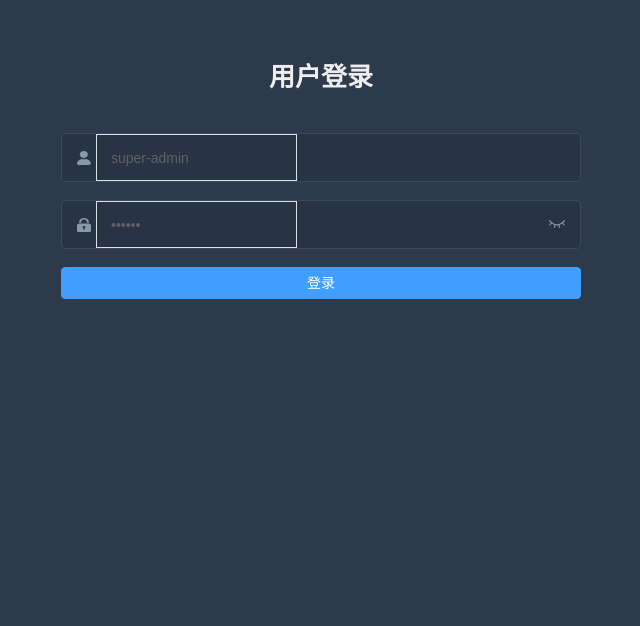
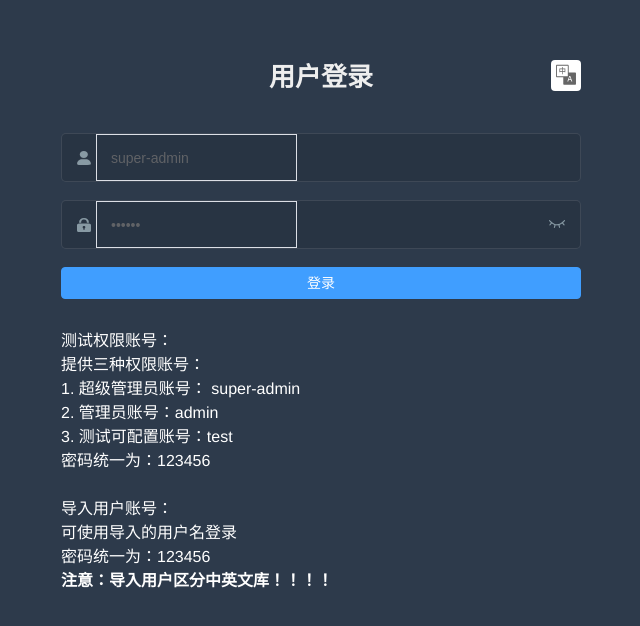
Before and after one commit to DAIFAZHAN/admin, a Vue app: page /#/login in a window 1280 px wide. Shown: the part 104-730 px from the top of the page, without its empty margins (319-959 px from the left). Built offline with nearby package versions, Linux system fonts and the light colour scheme.

Commit message:
style: 登录区域和navbar区域的国际化处理

```diff
--- a/src/components/LangSelect/index.vue
+++ b/src/components/LangSelect/index.vue
@@ -30,7 +30,7 @@ defineProps({
   effect: {
     type: String,
     default: 'dark',
-    validator: function(value) {
+    validator: function (value) {
       // 这个值必须匹配下列字符串中的⼀个
       return ['dark', 'light'].indexOf(value) !== -1
     }
@@ -40,9 +40,9 @@ const store = useStore()
 const language = computed(() => store.getters.language)
 // 切换语⾔的⽅法
 const i18n = useI18n()
-const handleSetLanguage = lang => {
+const handleSetLanguage = (lang) => {
   i18n.locale.value = lang
   store.commit('app/setLanguage', lang)
-  ElMessage.success('更新成功')
+  ElMessage.success(i18n.t('msg.toast.switchLangSuccess'))
 }
 </script>
--- a/src/i18n/index.js
+++ b/src/i18n/index.js
@@ -14,7 +14,7 @@ const messages = {
     }
   }
 }
-const locale = 'en'
+const locale = 'zh'
 
 const i18n = createI18n({
   // 使⽤ Composition API 模式，则需要将其设置为false
--- a/src/layout/components/Navbar.vue
+++ b/src/layout/components/Navbar.vue
@@ -18,13 +18,13 @@
         <template #dropdown>
           <el-dropdown-menu class="user-dropdown">
             <router-link to="/">
-              <el-dropdown-item> ⾸⻚ </el-dropdown-item>
+              <el-dropdown-item> {{ $t('msg.navBar.home') }} </el-dropdown-item>
             </router-link>
             <a target="_blank" href="">
-              <el-dropdown-item>课程主⻚</el-dropdown-item>
+              <el-dropdown-item>{{ $t('msg.navBar.course') }}</el-dropdown-item>
             </a>
             <el-dropdown-item divided @click="logout">
-              退出登录
+              {{ $t('msg.navBar.logout') }}
             </el-dropdown-item>
           </el-dropdown-menu>
         </template>
--- a/src/views/login/index.vue
+++ b/src/views/login/index.vue
@@ -7,7 +7,8 @@
       :rules="loginRules"
     >
       <div class="title-container">
-        <h3 class="title">用户登录</h3>
+        <h3 class="title">{{ $t('msg.login.title') }}</h3>
+        <lang-select class="lang-select" effect="light"></lang-select>
       </div>
       <!-- username -->
       <el-form-item prop="username">
@@ -46,16 +47,19 @@
         style="width: 100%; margin-bottom: 30px"
         :loading="loading"
         @click="handleLogin"
-        >登录</el-button
+        >{{ $t('msg.login.loginBtn') }}</el-button
       >
+      <div class="tips" v-html="$t('msg.login.desc')"></div>
     </el-form>
   </div>
 </template>
 
 <script setup>
+import LangSelect from '@/components/LangSelect'
 import { ref } from 'vue'
 import { validatePassword } from './rules'
 import { useStore } from 'vuex'
+import { useI18n } from 'vue-i18n'
 
 // 数据源
 const loginForm = ref({
@@ -63,12 +67,14 @@ const loginForm = ref({
   password: '123456'
 })
 // 验证规则
+const i18n = useI18n()
 const loginRules = ref({
   username: [
     {
       required: true,
       trigger: 'blur', // 鼠标离开
-      message: '用户名为必填项'
+      // TODO 此处语言似乎无响应式
+      message: i18n.t('msg.login.usernameRule')
     }
   ],
   password: [
@@ -162,6 +168,12 @@ $cursor: #fff;
         caret-color: $cursor;
       }
     }
+
+    .tips {
+      font-size: 16px;
+      color: white;
+      line-height: 24px;
+    }
   }
 
   .svg-container {
@@ -191,5 +203,16 @@ $cursor: #fff;
     cursor: pointer;
     user-select: none;
   }
+
+  ::v-deep .lang-select {
+    position: absolute;
+    top: 4px;
+    right: 0;
+    background-color: #fff;
+    font-size: 22px;
+    padding: 4px;
+    border-radius: 4px;
+    cursor: pointer;
+  }
 }
 </style>
--- a/src/views/login/rules.js
+++ b/src/views/login/rules.js
@@ -1,8 +1,9 @@
+import i18n from '@/i18n'
 export const validatePassword = () => {
   return (rule, value, callback) => {
     if (value.length < 5) {
       // 6 改 5 配合mock服务
-      callback(new Error('密码不能少于6位'))
+      callback(new Error(i18n.global.t('msg.login.passwordRule')))
     } else {
       callback()
     }
```
